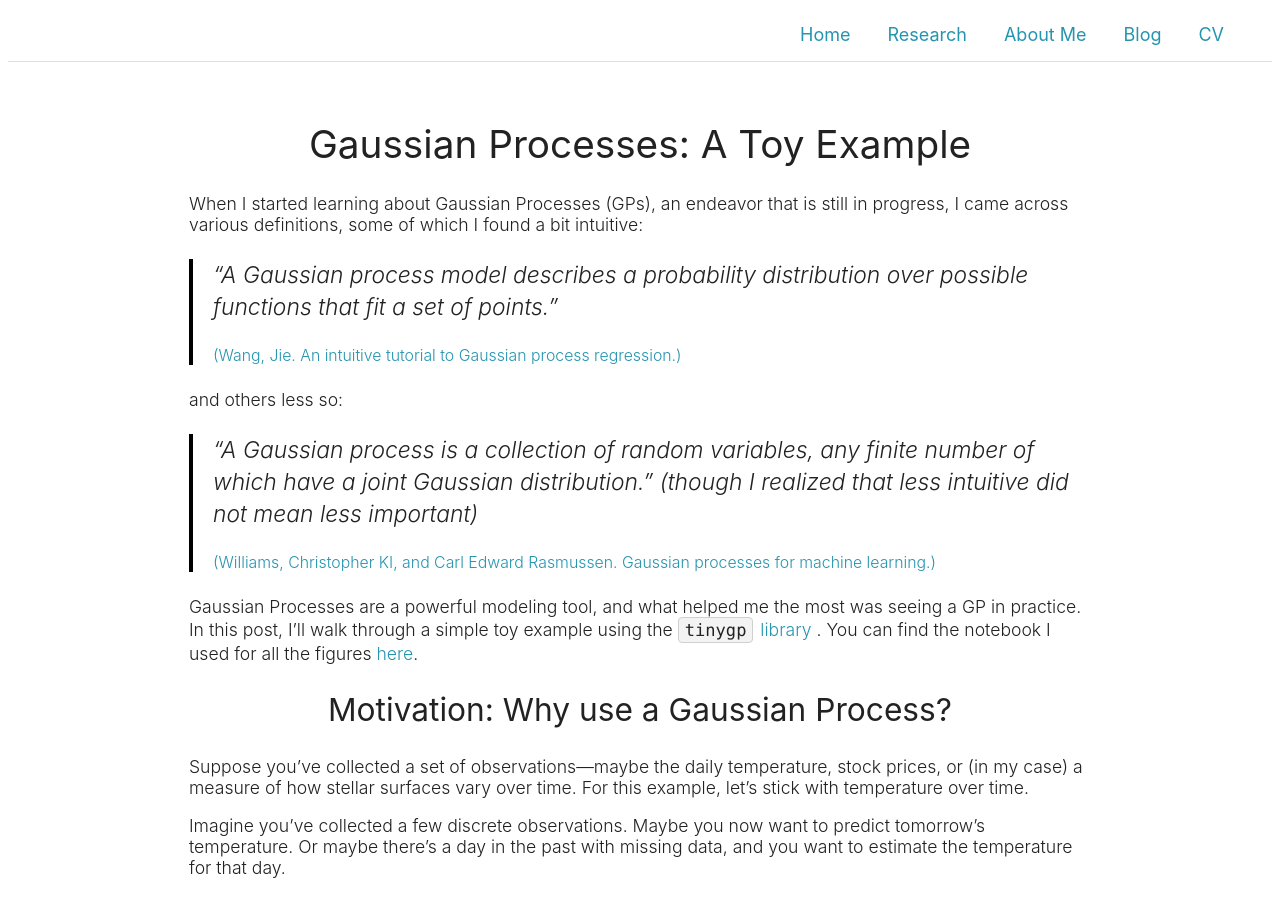
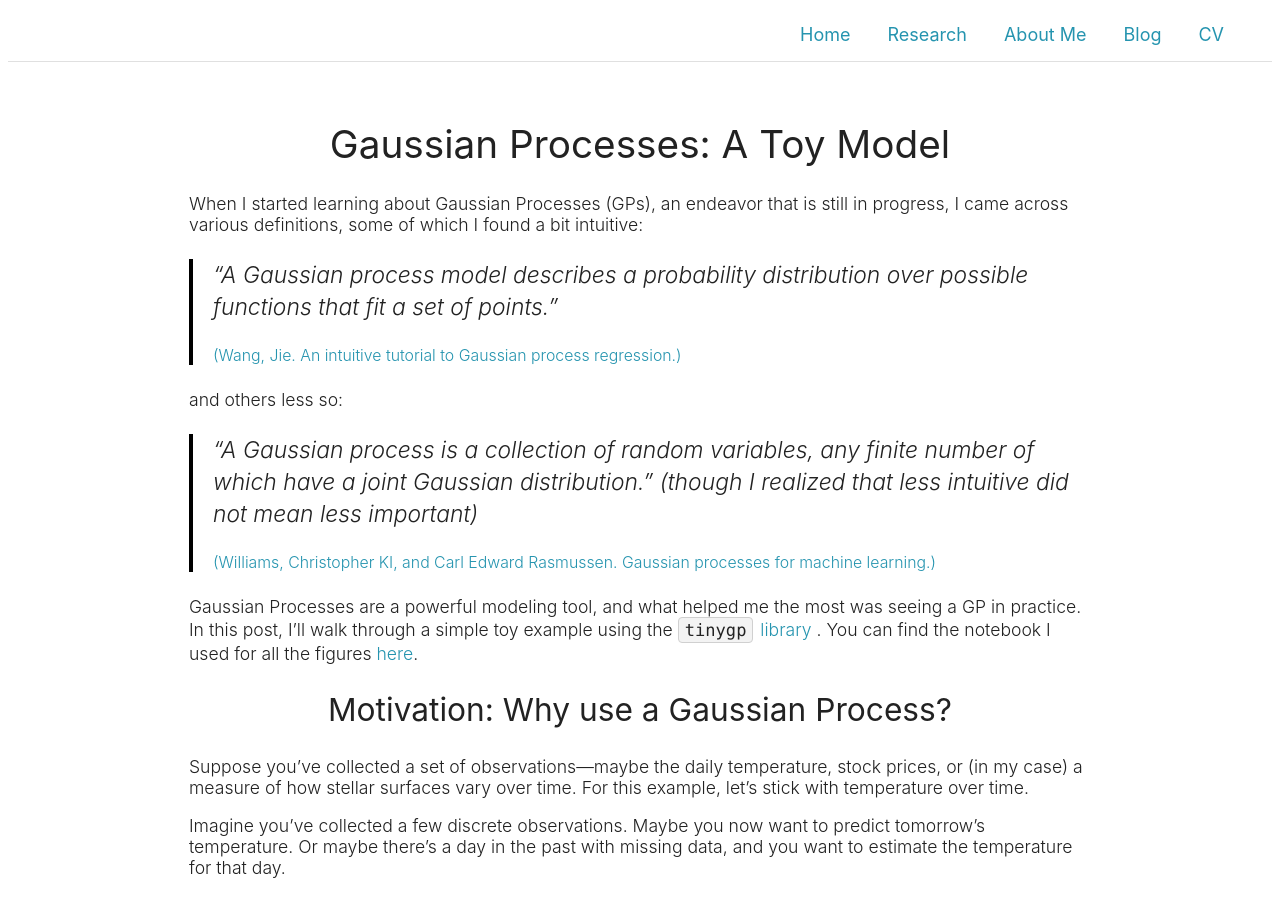
Before and after one commit to zoekko/zoekko.github.io, a Jekyll site: the page blog/gps/gp-toy-example.html, which Jekyll copies as it is, in a window 1280 px wide and 900 px high. Built offline with Jekyll 4.4.1, drawn with Linux system fonts in a browser that asks for light colours.

Commit message:
Update gp-toy-example.html

```diff
--- a/blog/gps/gp-toy-example.html
+++ b/blog/gps/gp-toy-example.html
@@ -2,7 +2,7 @@
 <html lang="en">
 <head>
     <meta charset="UTF-8">
-    <title>Intro to Gaussian Processes: A Toy Example</title>
+    <title>Intro to Gaussian Processes: A Toy Model</title>
     <meta name="viewport" content="width=device-width, initial-scale=1">
 
     <link rel="stylesheet" href="../../assets/style.css">
@@ -128,7 +128,7 @@
     </div>
     <div class="wrapper">
       <main>
-        <h1>Gaussian Processes: A Toy Example</h1>
+        <h1>Gaussian Processes: A Toy Model</h1>
 
         <div>
             <p>
```
